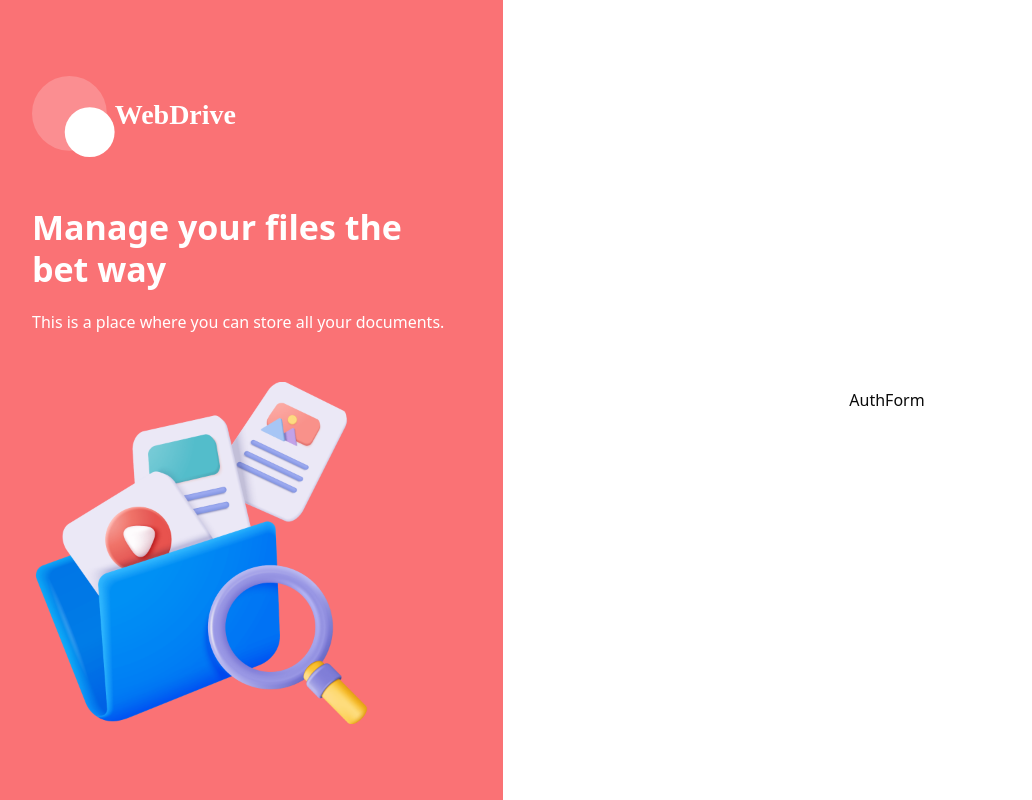
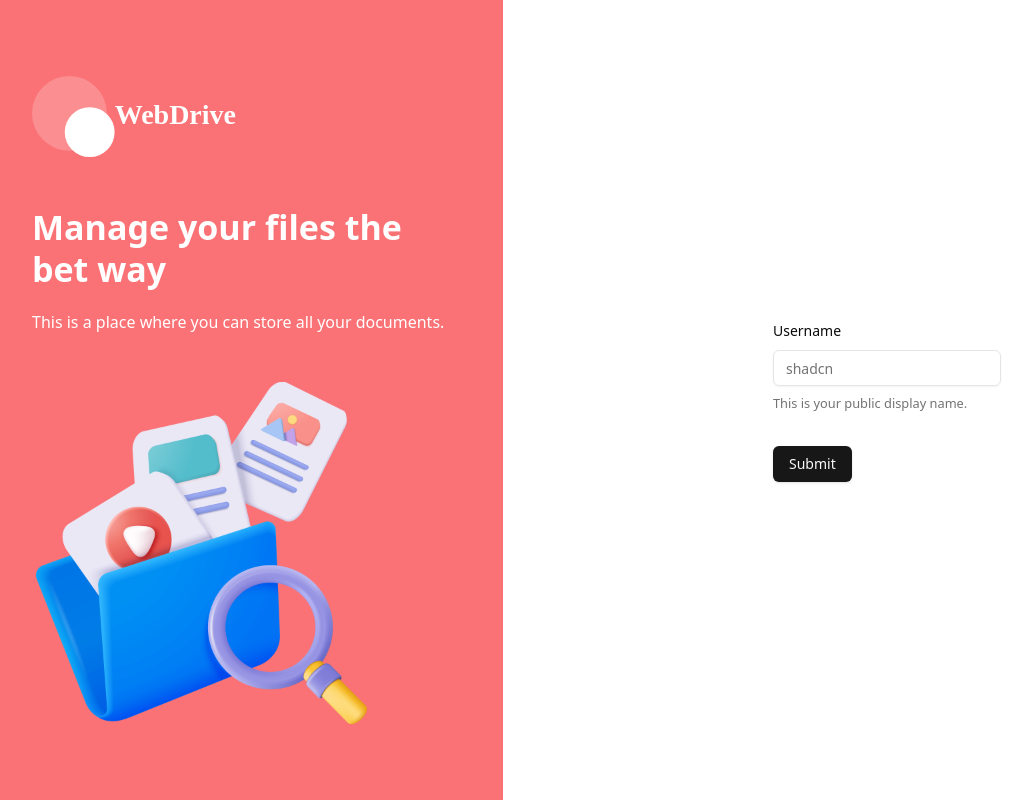
Before and after one commit to PakmanGames/webdrive, a Next.js app: page /sign-in in a window 1280 px wide. Shown: the whole page, without its empty margins (9-1041 px from the left). Built offline with nearby package versions, Linux system fonts and the light colour scheme.

Commit message:
Setup schema and basic layout

```diff
--- a/components/AuthForm.tsx
+++ b/components/AuthForm.tsx
@@ -1,8 +1,53 @@
+"use client";
+
+import { z } from "zod";
+import { zodResolver } from "@hookform/resolvers/zod";
+import { useForm } from "react-hook-form";
+
+import { Button } from "@/components/ui/button";
+import { Form, FormControl, FormDescription, FormField, FormItem, FormLabel, FormMessage } from "@/components/ui/form";
+import { Input } from "@/components/ui/input";
+
+const formSchema = z.object({
+    username: z.string().min(2).max(50),
+});
+
 import React from "react";
 type FormType = "sign-in" | "sign-up";
 
 const AuthForm = ({ type }: { type: FormType }) => {
-    return <div>AuthForm</div>;
+    const form = useForm<z.infer<typeof formSchema>>({
+        resolver: zodResolver(formSchema),
+        defaultValues: {
+            username: "",
+        },
+    });
+
+    const onSubmit = async (values: z.infer<typeof formSchema>) => {
+        console.log(values);
+    };
+
+    return (
+        <Form {...form}>
+            <form onSubmit={form.handleSubmit(onSubmit)} className="space-y-8">
+                <FormField
+                    control={form.control}
+                    name="username"
+                    render={({ field }) => (
+                        <FormItem>
+                            <FormLabel>Username</FormLabel>
+                            <FormControl>
+                                <Input placeholder="shadcn" {...field} />
+                            </FormControl>
+                            <FormDescription>This is your public display name.</FormDescription>
+                            <FormMessage />
+                        </FormItem>
+                    )}
+                />
+                <Button type="submit">Submit</Button>
+            </form>
+        </Form>
+    );
 };
 
 export default AuthForm;
--- /dev/null
+++ b/components/ui/input.tsx
@@ -0,0 +1,22 @@
+import * as React from "react"
+
+import { cn } from "@/lib/utils"
+
+const Input = React.forwardRef<HTMLInputElement, React.ComponentProps<"input">>(
+  ({ className, type, ...props }, ref) => {
+    return (
+      <input
+        type={type}
+        className={cn(
+          "flex h-9 w-full rounded-md border border-input bg-transparent px-3 py-1 text-base shadow-sm transition-colors file:border-0 file:bg-transparent file:text-sm file:font-medium file:text-foreground placeholder:text-muted-foreground focus-visible:outline-none focus-visible:ring-1 focus-visible:ring-ring disabled:cursor-not-allowed disabled:opacity-50 md:text-sm",
+          className
+        )}
+        ref={ref}
+        {...props}
+      />
+    )
+  }
+)
+Input.displayName = "Input"
+
+export { Input }
```
